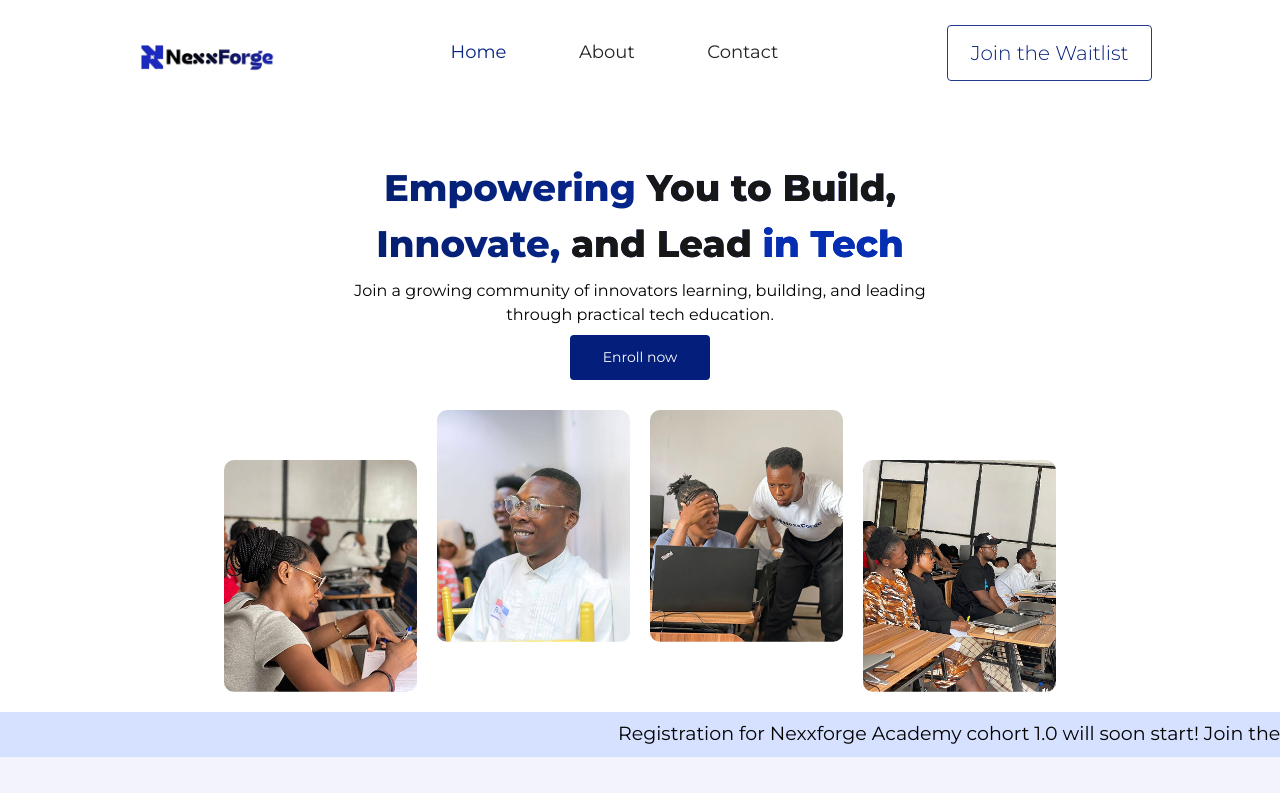
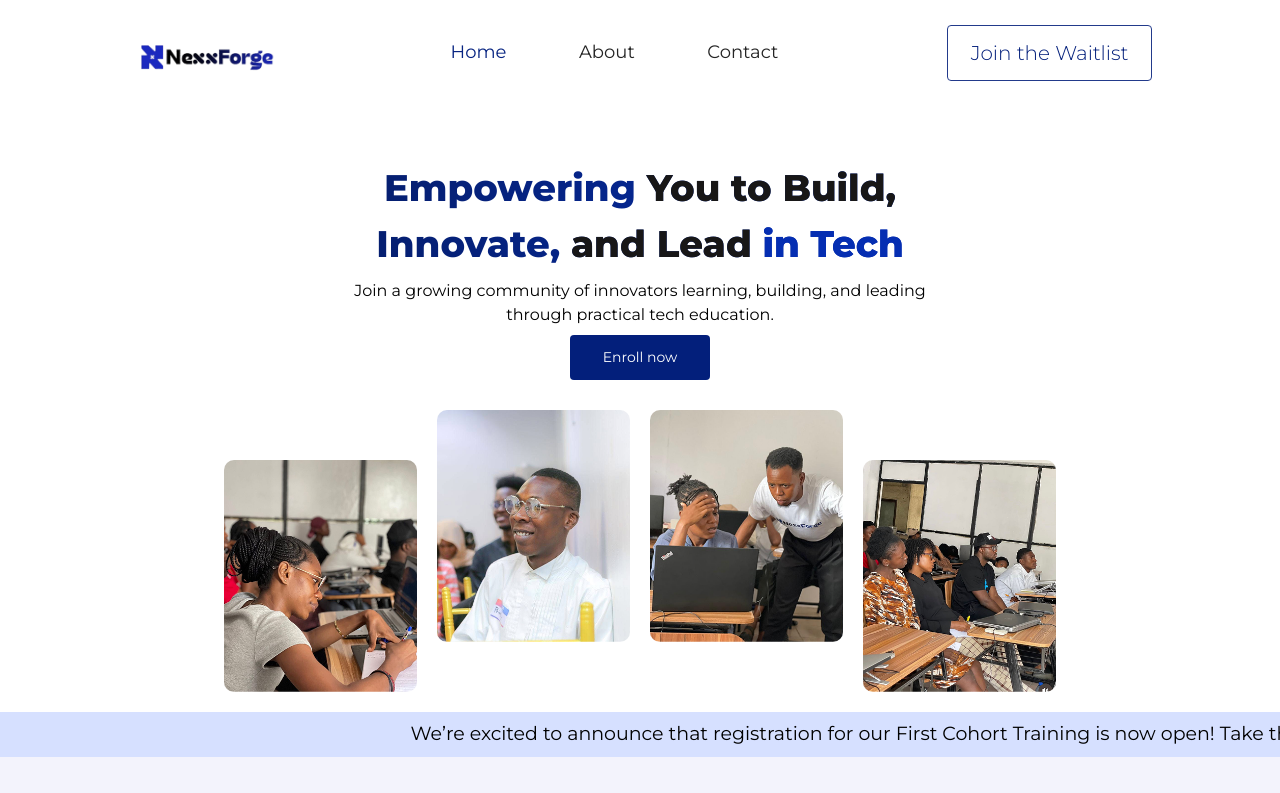
Before and after one commit to DevIsmail-coder/web-nexxforge, a React (Vite) app: page / in a window 1280 px wide. Shown: the top 793 px of the page. Built offline with nearby package versions, Linux system fonts and the light colour scheme.

Commit message:
updated the registration page

```diff
--- a/src/pages/landing/registration.tsx
+++ b/src/pages/landing/registration.tsx
@@ -50,7 +50,7 @@ const Registration = () => {
 
             <div className="w-full overflow-hidden bg-[#D6E0FF] flex items-center p-2 text-[8px] md:text-[19px]">
                 <p className="animate-slide">
-                    Registration for Nexxforge Academy cohort 1.0 will soon start! Join the wait list for Cohort 1 🚀
+                    We’re excited to announce that registration for our First Cohort Training is now open! Take the bold step to kickstart or advance your tech career with NexxForge. 🚀
                 </p>
             </div>
 
```
